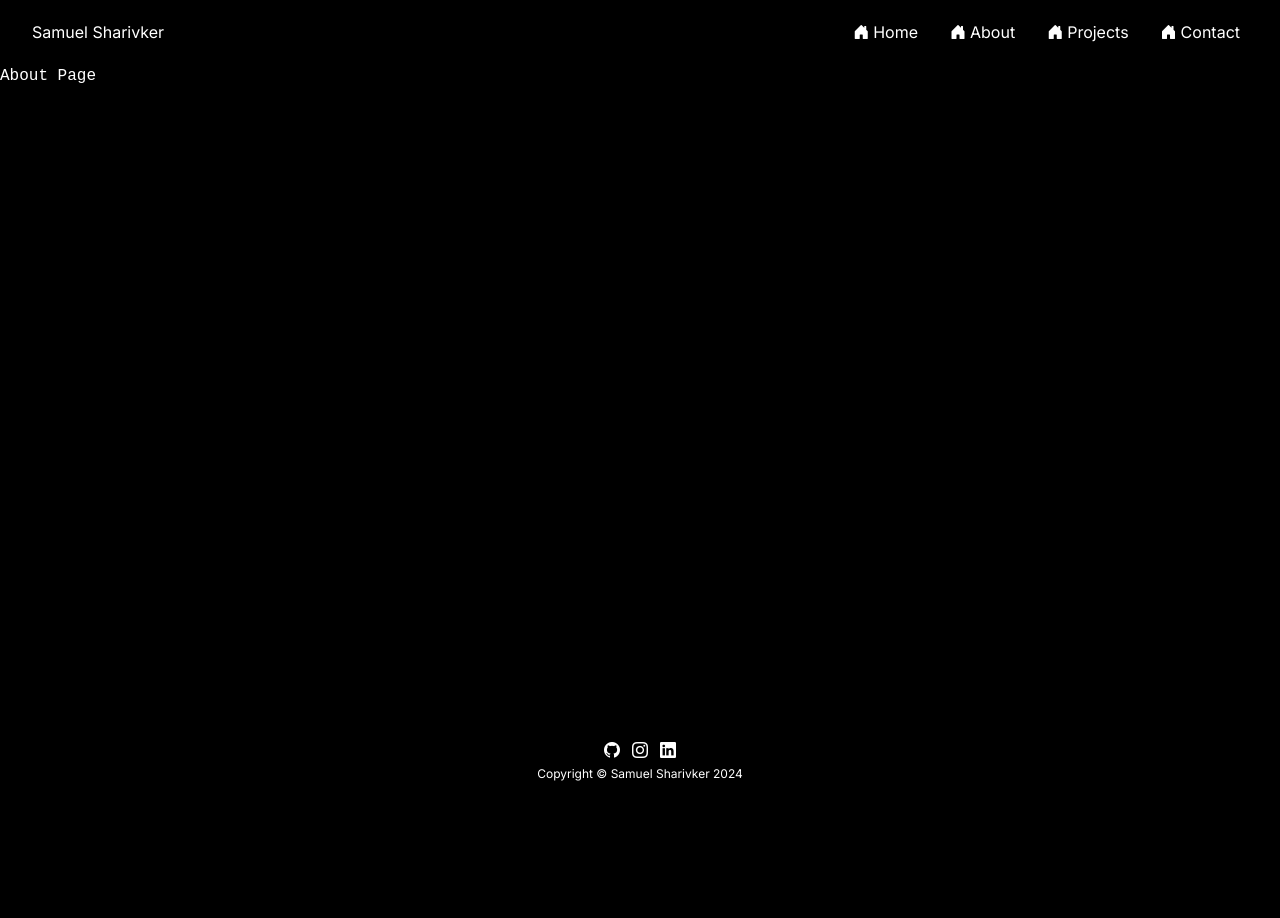
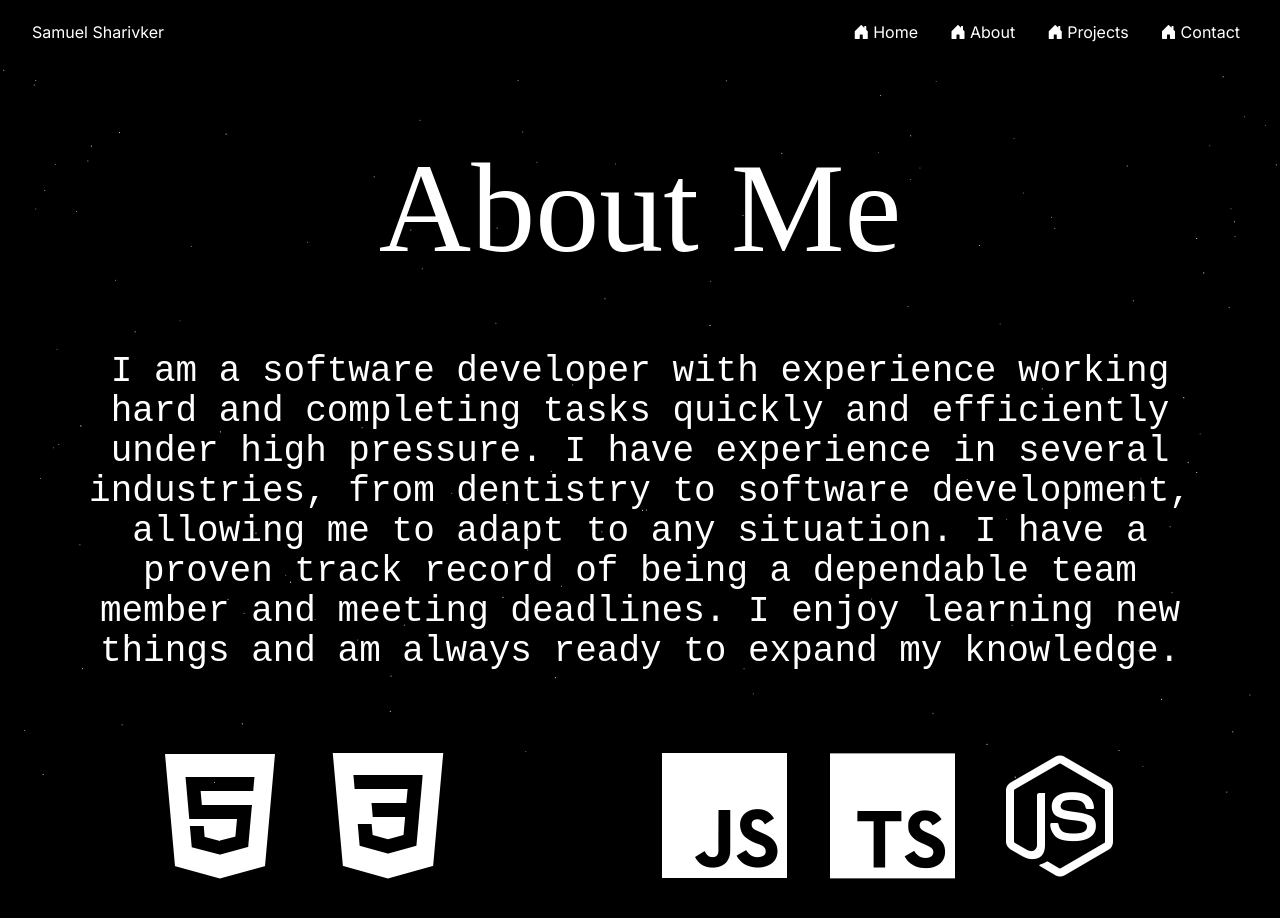
Before and after one commit to code2cube/portfolio, a Next.js app: page /about in a window 1280 px wide. Shown: the top 918 px of the page. Before the commit the page ends 800 px from the top, so only its background shows below. Built offline with nearby package versions, Linux system fonts and the light colour scheme.

Commit message:
about page mvp done

```diff
--- a/app/about/page.tsx
+++ b/app/about/page.tsx
@@ -1,9 +1,53 @@
 "use client";
 
+import { ShootingStars } from "@/components/ui/shooting-stars";
+import { StarsBackground } from "@/components/ui/stars-background";
+
+interface techStackIcons {
+  name: string;
+}
+
 export default function About() {
+  const icons: techStackIcons[] = [
+    { name: "html5-plain" },
+    { name: "css3-plain" },
+    { name: "tailwindcss-original" },
+    { name: "javascript-plain" },
+    { name: "typescript-plain" },
+    { name: "nodejs-plain" },
+    { name: "yarn-plain" },
+    { name: "react-original" },
+    { name: "nextjs-plain" },
+    { name: "firebase-plain" },
+    { name: "github-plain" },
+    { name: "git-plain" },
+  ];
+
   return (
     <div>
-      <h1 className="text-white">About Page</h1>
+      <div className="text-white flex flex-col min-h-screen text-center items-center justify-center p-20 gap-20">
+        <p className="lg:text-9xl md:text-7xl sm:text-5xl text-4xl playfair-display-header">
+          About Me
+        </p>
+        <p className="lg:text-4xl md:text-2xl sm:text-xl text-md">
+          I am a software developer with experience working hard and completing
+          tasks quickly and efficiently under high pressure. I have experience
+          in several industries, from dentistry to software development,
+          allowing me to adapt to any situation. I have a proven track record of
+          being a dependable team member and meeting deadlines. I enjoy learning
+          new things and am always ready to expand my knowledge.
+        </p>
+        <div className="grid grid-cols-6 lg:text-9xl md:text-6xl sm:text-5xl text-3xl gap-10">
+          {icons.map((item) => (
+            <i
+              key={item.name}
+              className={`devicon-${item.name} transition ease-in duration-200 transform hover:scale-110 z-50`}
+            ></i>
+          ))}
+        </div>
+      </div>
+      <ShootingStars />
+      <StarsBackground />
     </div>
   );
 }
--- a/app/projects/page.tsx
+++ b/app/projects/page.tsx
@@ -40,7 +40,10 @@ export default function Projects() {
             <div className="justify-items-center m-auto grid lg:grid-cols-2 grid-cols-1">
               {data.map((item) => (
                 <CardContainer className="inter-var">
-                  <CardBody className="bg-gray-50 relative group/card dark:hover:shadow-2xl dark:hover:shadow-emerald-500/[0.1] dark:bg-black dark:border-white/[0.2] border-black/[0.1] w-auto sm:w-[30rem] h-auto rounded-xl p-6 border">
+                  <CardBody
+                    key={item.title}
+                    className="bg-gray-50 relative group/card dark:hover:shadow-2xl dark:hover:shadow-emerald-500/[0.1] dark:bg-black dark:border-white/[0.2] border-black/[0.1] w-auto sm:w-[30rem] h-auto rounded-xl p-6 border"
+                  >
                     <CardItem
                       translateZ="50"
                       className="text-xl font-bold text-neutral-600 dark:text-white"
```
